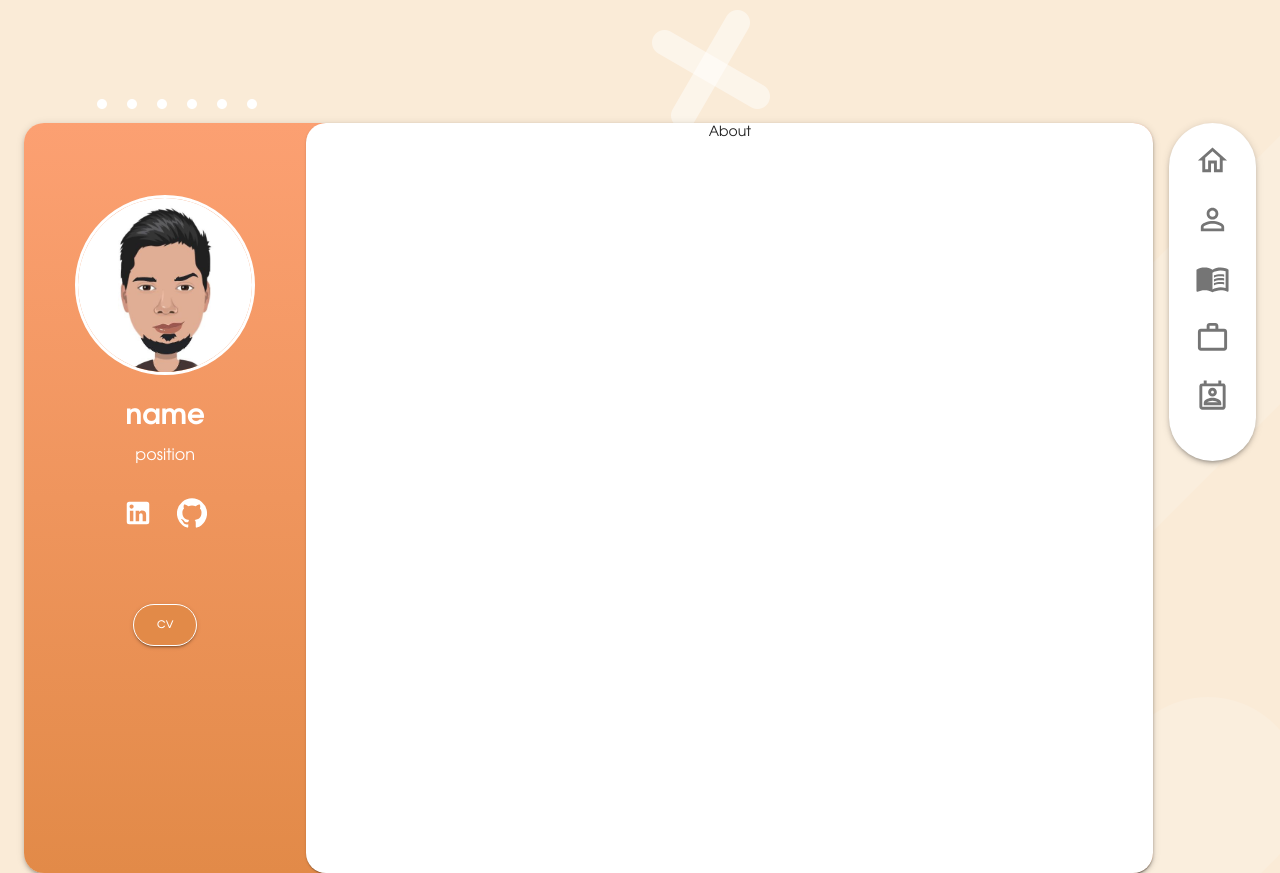
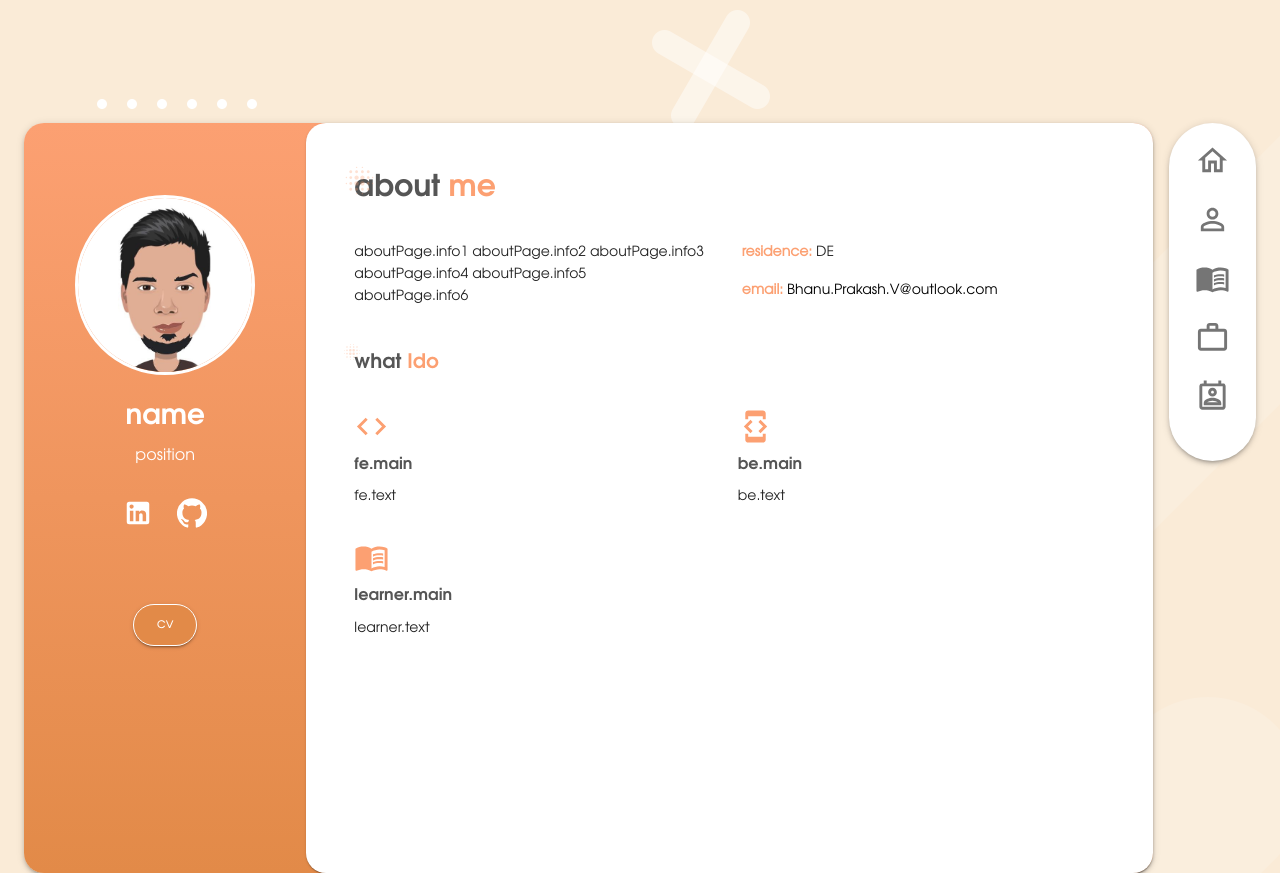
Before and after one commit to bhanu49/profile, a React (Create React App) app: page /about in a window 1280 px wide. Built offline with nearby package versions, Linux system fonts and the light colour scheme; no server answers.

Commit message:
Finished About component

```diff
--- a/public/locales/en/common.json
+++ b/public/locales/en/common.json
@@ -2,5 +2,32 @@
   "name": "Bhanu Prakash",
   "welcome": "Hello People, I'm",
   "position": "Frontend-developer",
-  "cv": "Download CV"
+  "cv": "Download CV",
+  "about": "About",
+  "me": "Me",
+  "what": "What",
+  "residence": "Residence",
+  "DE": "Germany",
+  "email": "e-mail",
+  "Ido": "I Do",
+  "fe": {
+    "main": "Frontend developer",
+    "text": "I help designers, small agencies and businesses bring their ideas to life. I turn business requirements into scalable, clean and efficient software - on time and on budget."
+  },
+  "be": {
+    "main": "Part-time backend dev",
+    "text": "Although I am focused on front-end development, I wouldn't mind getting my hands on backend development"
+  },
+  "learner": {
+    "main": "Learner",
+    "text": "I like to keep my self updated on the latest trends and technology. "
+  },
+  "aboutPage": {
+    "info1": "Hello people, I'm Bhanu. ",
+    "info2": "I am a frontend developer by profession and an Indian",
+    "info3" : " living in Germany. ",
+    "info4": "I have over 4 years of experience building awesome frontends.",
+    "info5": "I love developing awesome software, and enjoy bringing ideas to life in the browser. I 've a keen eye for detail and really good at teamwork.",
+    "info6": " Enjoy your time here and have  nice day"
+  }
 }
--- a/src/App.js
+++ b/src/App.js
@@ -12,6 +12,7 @@ import About from './components/aboutMe';
 import Contact from './components/contact';
 import Portfolio from './components/portfolio';
 import Header from './components/header';
+import { ORANGE1, ORANGE2 } from './theme';
 
 const useStyles = makeStyles((theme) => ({
   root: {
@@ -28,7 +29,7 @@ const useStyles = makeStyles((theme) => ({
     width: '100%',
     height: 750,
     borderRadius: 20,
-    background: 'linear-gradient(#fca072, #e28a48)',
+    background: `linear-gradient(${ORANGE1}, ${ORANGE2})`,
   },
   header: {
     padding: theme.spacing(5),
--- a/src/components/aboutMe.js
+++ b/src/components/aboutMe.js
@@ -1,25 +1,139 @@
-import { Grid, makeStyles, Paper } from '@material-ui/core';
+import { Box, Fade, Grid, makeStyles, Paper, Typography } from '@material-ui/core';
+import Title from './shared/title';
+import { MAIN } from '../constants/common';
+import { useTranslation } from 'react-i18next';
+import { ORANGE1 } from '../theme';
+import { Link } from 'react-router-dom';
+import CodeIcon from '@material-ui/icons/Code';
+import DeveloperModeIcon from '@material-ui/icons/DeveloperMode';
+import MenuBookIcon from '@material-ui/icons/MenuBook';
 
 const useStyles = makeStyles((theme) => ({
   root: {
     backgroundColor: '#fff',
     width: '100%',
     borderRadius: 20,
+    overflow: 'auto',
+    height: 750,
   },
   about: {
     height: '100%',
+    padding: theme.spacing(6),
+  },
+  box: {
+    marginBottom: theme.spacing(4),
+  },
+  content: {
+    marginTop: theme.spacing(3),
+  },
+  orange: {
+    color: ORANGE1,
+    fontWeight: 800,
+  },
+  wrap: {
+    marginBottom: theme.spacing(2),
+  },
+  email: {
+    textDecoration: 'none',
+    color: 'black',
+  },
+  caption: {
+    marginTop: theme.spacing(1),
+    marginBottom: theme.spacing(1),
   },
 }));
 
 const About = () => {
   const classes = useStyles();
+  const { t } = useTranslation(['common']);
+  const info = `${t('common:aboutPage.info1')}
+   ${t('common:aboutPage.info2')}
+   ${t('common:aboutPage.info3')}
+   ${t('common:aboutPage.info4')}
+   ${t('common:aboutPage.info5')}`;
+
+  const whatIdo = (
+    <>
+      <span>{t('common:what')}</span> <span style={{ color: ORANGE1 }}>{t('common:Ido')}</span>
+    </>
+  );
+
+  const aboutMe = (
+    <>
+      <span>{t('common:about')}</span> <span style={{ color: ORANGE1 }}>{t('common:me')}</span>
+    </>
+  );
 
   return (
-    <Paper className={classes.root}>
-      <Grid container justify={'center'} alignItems={'flex-start'} className={classes.about}>
-        About
-      </Grid>
-    </Paper>
+    <Fade in={true}>
+      <Paper className={classes.root}>
+        <div className={classes.about}>
+          <Box className={classes.box}>
+            <Title title={aboutMe} type={MAIN} />
+
+            <Grid container direction="row" className={classes.content} spacing={3}>
+              <Grid item xs={12} md={6}>
+                <Typography variant={'subtitle2'}>{info}</Typography>
+                <Typography variant={'subtitle2'}> {t('common:aboutPage.info6')}</Typography>
+              </Grid>
+              <Grid item xs={12} md={6}>
+                <Typography variant={'subtitle2'} className={classes.wrap}>
+                  <span className={classes.orange}>{t('common:residence')}: </span>
+                  {t('common:DE')}
+                </Typography>
+
+                <Typography variant={'subtitle2'} className={classes.wrap}>
+                  <span className={classes.orange}>{t('common:email')}: </span>
+                  <Link
+                    className={classes.email}
+                    to="#"
+                    onClick={(e) => {
+                      window.location = 'mailto:Bhanu.Prakash.v@outlook.com';
+                      e.preventDefault();
+                    }}
+                  >
+                    Bhanu.Prakash.V@outlook.com
+                  </Link>
+                </Typography>
+              </Grid>
+            </Grid>
+          </Box>
+
+          <Box className={classes.box}>
+            <Title title={whatIdo} />
+
+            <Grid container direction="row" className={classes.content} spacing={2}>
+              <Grid item xs={12} md={6} container direction={'column'}>
+                <CodeIcon fontSize={'large'} color={'primary'} />
+                <Typography variant={'caption'} className={classes.caption}>
+                  {t('common:fe.main')}
+                </Typography>
+                <Typography variant={'subtitle2'}> {t('common:fe.text')}</Typography>
+              </Grid>
+              <Grid item xs={12} md={6} container direction={'column'}>
+                <DeveloperModeIcon fontSize={'large'} color={'primary'} />
+                <Typography variant={'caption'} className={classes.caption}>
+                  {t('common:be.main')}
+                </Typography>
+                <Typography variant={'subtitle2'}> {t('common:be.text')}</Typography>
+              </Grid>
+            </Grid>
+
+            <Grid container direction="row" className={classes.content} spacing={2}>
+              <Grid item xs={12} md={6} container direction={'column'}>
+                <MenuBookIcon fontSize={'large'} color={'primary'} />
+                <Typography variant={'caption'} className={classes.caption}>
+                  {t('common:learner.main')}
+                </Typography>
+                <Typography variant={'subtitle2'}> {t('common:learner.text')}</Typography>
+              </Grid>
+
+              <Grid item xs={12} md={6} container direction={'column'} />
+            </Grid>
+          </Box>
+        </div>
+      </Paper>
+    </Fade>
   );
 };
 
--- /dev/null
+++ b/src/components/shared/title.js
@@ -0,0 +1,39 @@
+import React from 'react';
+import { Box, makeStyles, Typography } from '@material-ui/core';
+import BlurOnIcon from '@material-ui/icons/BlurOn';
+import { MAIN } from '../../constants/common';
+import { ORANGE1 } from '../../theme';
+
+const useStyles = makeStyles((theme) => ({
+  root: {
+    '& .MuiSvgIcon-root': {
+      position: 'absolute',
+      marginTop: theme.spacing(-1),
+      marginLeft: theme.spacing(-1.5),
+      color: ORANGE1,
+      opacity: 0.3,
+    },
+  },
+}));
+
+const Title = (props) => {
+  const classes = useStyles();
+
+  return (
+    <div className={classes.root}>
+      {props.type === MAIN ? (
+        <Box>
+          <BlurOnIcon fontSize={'large'} />
+          <Typography variant={'h3'}> {props.title} </Typography>
+        </Box>
+      ) : (
+        <Box>
+          <BlurOnIcon fontSize={'small'} />
+          <Typography variant={'h5'}> {props.title} </Typography>
+        </Box>
+      )}
+    </div>
+  );
+};
+
+export default Title;
--- /dev/null
+++ b/src/constants/common.js
@@ -0,0 +1 @@
+export const MAIN = 'MAIN';
--- a/src/i18n.js
+++ b/src/i18n.js
@@ -12,7 +12,6 @@ i18n
     interpolation: {
       escapeValue: false,
     },
-    debug: true,
     react: {
       wait: true,
       useSuspense: false,
--- a/src/index.js
+++ b/src/index.js
@@ -13,14 +13,12 @@ import './fonts/tex-gyre-adventor-cufonfonts/texgyreadventor-bold.otf';
 import './i18n';
 
 ReactDOM.render(
-  <React.StrictMode>
-    <ThemeProvider theme={theme}>
-      <CssBaseline />
-      <BrowserRouter>
-        <App />
-      </BrowserRouter>
-    </ThemeProvider>
-  </React.StrictMode>,
+  <ThemeProvider theme={theme}>
+    <CssBaseline />
+    <BrowserRouter>
+      <App />
+    </BrowserRouter>
+  </ThemeProvider>,
   document.getElementById('root')
 );
 
--- a/src/theme.js
+++ b/src/theme.js
@@ -1,5 +1,8 @@
 import { createMuiTheme } from '@material-ui/core';
 import image from './images/img.png';
+
+export const ORANGE1 = '#fca072';
+export const ORANGE2 = '#e28a48';
 
 const theme = createMuiTheme({
   spacing: 8,
@@ -10,6 +13,16 @@ const theme = createMuiTheme({
       fontSize: 60,
       color: '#555555',
     },
+    h3: {
+      fontFamily: 'texgyreadventor-bold',
+      fontSize: 30,
+      color: '#555555',
+    },
+    h5: {
+      fontFamily: 'texgyreadventor-bold',
+      fontSize: 20,
+      color: '#555555',
+    },
     h4: {
       fontFamily: 'texgyreadventor-bold',
       fontSize: 28,
@@ -17,8 +30,14 @@ const theme = createMuiTheme({
     },
     h6: { fontFamily: 'texgyreadventor-regular', color: '#b6b6b6' },
     subtitle1: { fontFamily: 'texgyreadventor-regular', color: '#b6b6b6' },
+
+    caption: { fontFamily: 'texgyreadventor-bold', color: '#555555', fontSize: 16 },
   },
-  palette: {},
+  palette: {
+    primary: {
+      main: ORANGE1,
+    },
+  },
   overrides: {
     MuiCssBaseline: {
       '@global': {
```
Also changed, not shown: src/components/header.js (+1 -10 lines).
